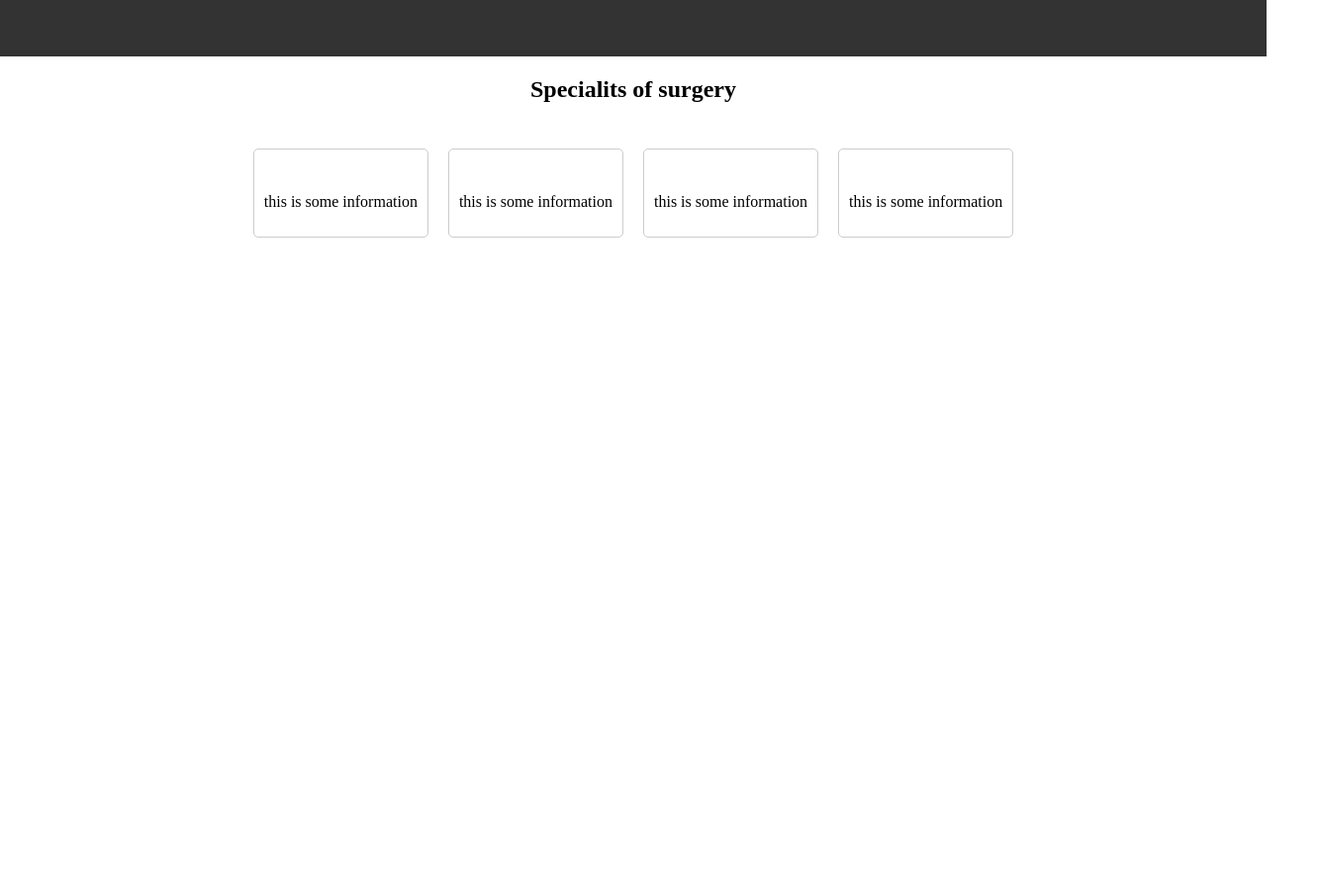
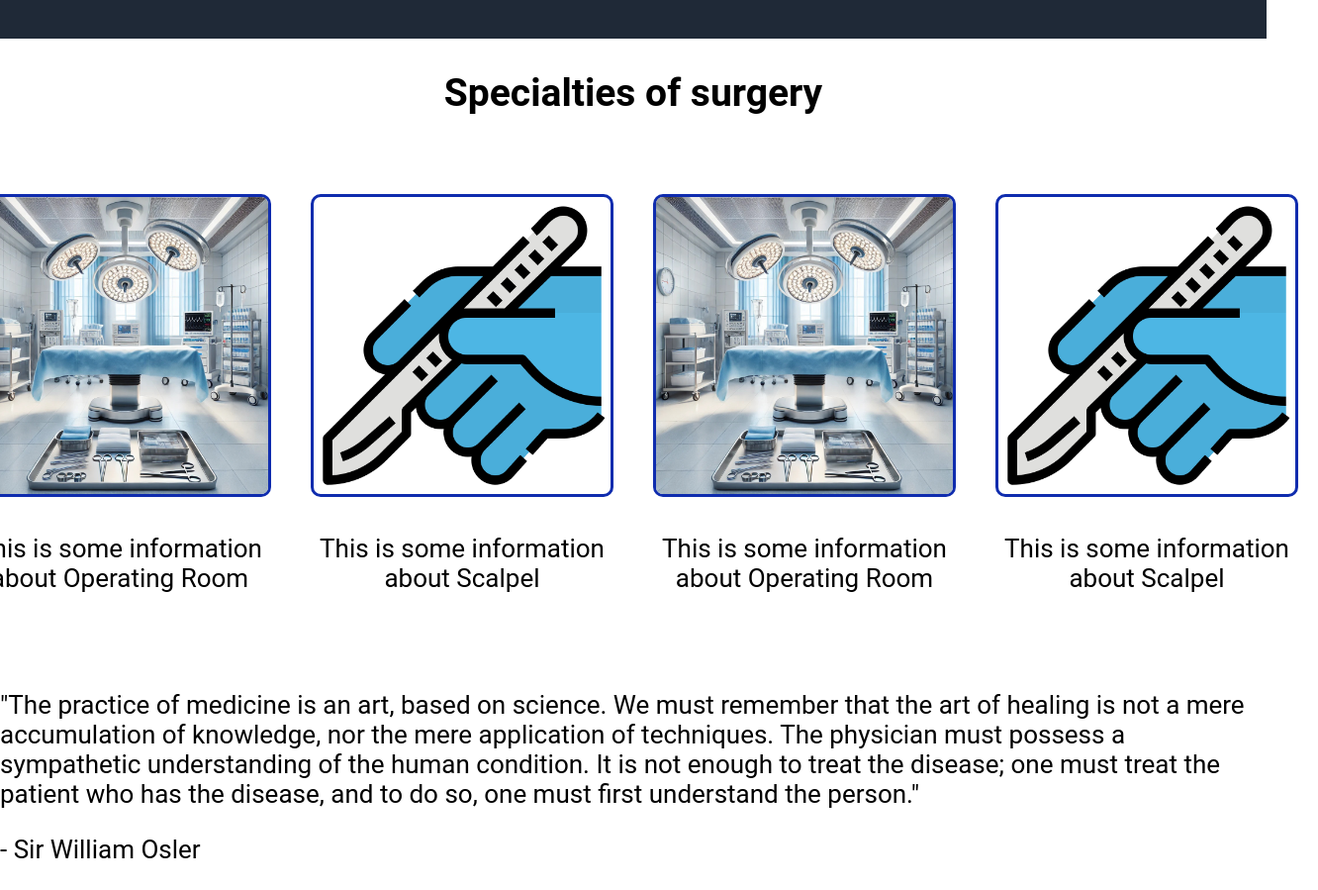
Before and after one commit to iCobra3/odin-surgery, a plain HTML site: page index.html in a window 1280 px wide. Shown: the part 537-1436 px from the top of the page at 99% size, 1332 px wide, since content can reach past the window. Before the commit the page ends 803 px from the top, so only its background shows below. Drawn offline with Linux system fonts and the light colour scheme.

Commit message:
add styling of herotext

```diff
--- a/index.html
+++ b/index.html
@@ -37,25 +37,44 @@
     </div>
 
     <div class="types-subsection">
-        <h2>Specialits of surgery</h2>
+        <h2> Specialties of surgery</h2>
         <ul>
+            <li>
                 <div class="card">
-                <img src="" alt="">
-                <p>this is some information</p>
+                    <img src="./images/OR.jpg" alt="Operating Room">
+                    <p>This is some information about Operating Room</p>
                 </div>
+            </li>
+            <li>
                 <div class="card">
-                <img src="" alt="">
-                <p>this is some information</p>
+                    <img src="./images/scalpel.png" alt="Scalpel">
+                    <p>This is some information about Scalpel</p>
                 </div>
+            </li>
+            <li>
                 <div class="card">
-                <img src="" alt="">
-                <p>this is some information</p>
+                    <img src="./images/OR.jpg" alt="Operating Room">
+                    <p>This is some information about Operating Room</p>
                 </div>
+            </li>
+            <li>
                 <div class="card">
-                <img src="" alt="">
-                <p>this is some information</p>
+                    <img src="./images/scalpel.png" alt="Scalpel">
+                    <p>This is some information about Scalpel</p>
                 </div>
+            </li>
         </ul>
+    </div>
+    <div class="quote-section">
+        <p class="quote">
+            "The practice of medicine is an art, based on science. We must remember that the art of healing is not a
+            mere accumulation of knowledge, nor the mere application of techniques. The physician must possess a
+            sympathetic understanding of the human condition. It is not enough to treat the disease; one must treat the
+            patient who has the disease, and to do so, one must first understand the person."
+        </p>
+        <p class="author">- Sir William Osler</p>
+    </div>
+
     </div>
 </body>
 
--- a/style.css
+++ b/style.css
@@ -3,15 +3,17 @@ body {
     flex-direction: column;
     padding: 0px;
     margin: 0px;
+    font-size: 26px;
+    font-family: 'Roboto';
 }
 
-
+/* intro Section */
 .intro {
     display: flex;
     flex-direction: column;
     flex-basis: 500px;
-    background-color: #333;
-    padding: 20px;
+    background-color: #1F2937;
+    padding: 0 20px 20px 20px ;
 }
 
 .header {
@@ -19,6 +21,7 @@ body {
     justify-content: space-between;
     align-items: center;
     color: white;
+    font-size: 24px;
 }
 
 /* Logo Styling */
@@ -53,9 +56,9 @@ nav ul li a {
     display: flex;
     text-align: center;
     padding: 40px 20px;
-    justify-content: space-between;
+    justify-content: start;
+    gap: 15px;
 }
-
 
 .hero-subsection img {
     width: 30%;
@@ -81,7 +84,6 @@ nav ul li a {
     padding: 10px 20px;
     border: none;
     border-radius: 5px;
-    cursor: pointer;
     transition: background-color 0.3s, transform 0.2s;
 }
 
@@ -99,14 +101,18 @@ nav ul li a {
 
 .types-subsection .card {
     margin: 10px;
-    border: 1px solid #ccc;
+    /* border: 1px solid #ccc; */
     padding: 10px;
     border-radius: 5px;
     text-align: center;
 }
 
-.types-subsection .card img {
-    max-width: 100px;
+.types-subsection ul li img {
+    max-width: 300px;
     height: auto;
     margin-bottom: 5px;
+    border: 3px solid hsl(229, 84%, 37%);
+    border-radius: 10px;
 }
+
+/*  */
```
Lines whose indentation alone changed are shown as unchanged.
